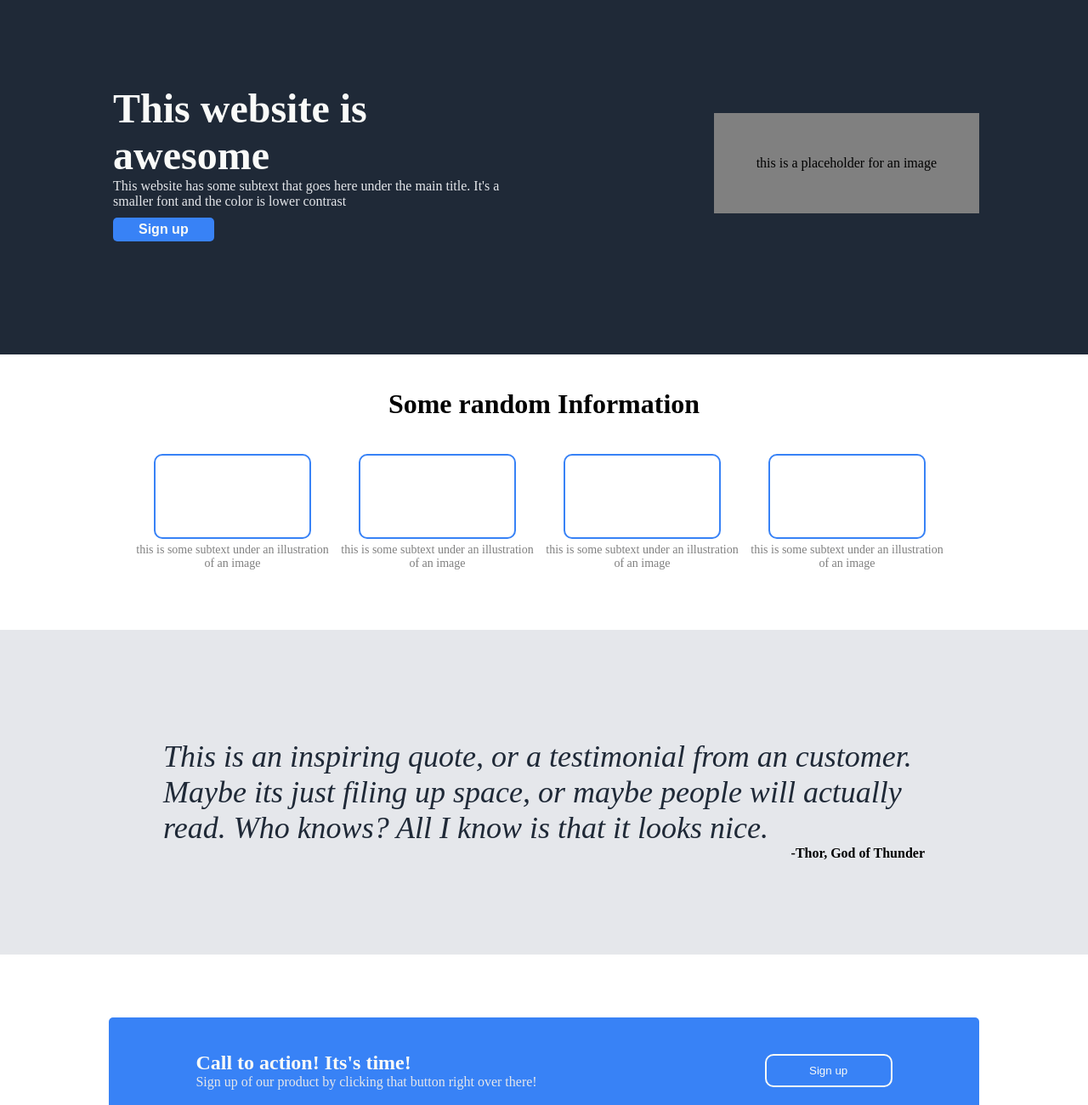
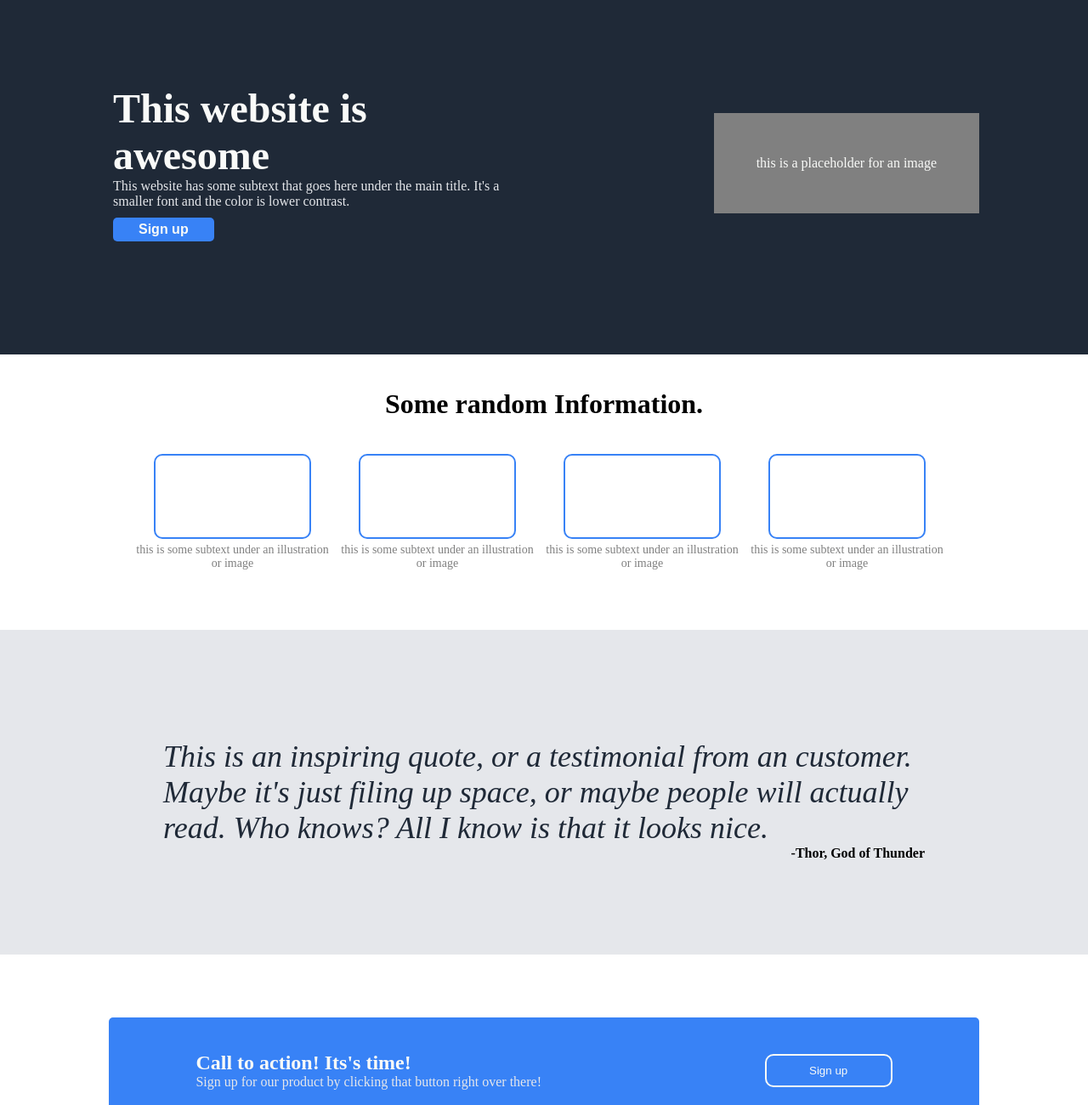
Before and after one commit to debbie1505/landing-page, a plain HTML site: page index.html in a window 1280 px wide. Shown: the part 80-1380 px from the top of the page at 85% size. Drawn offline with Linux system fonts and the light colour scheme.

Commit message:
Fix: Some grammar error and a little typography
I fixed some grammatical error and changed the text to match the
original website. I also changed the color of the hero image placeholder
text to match the original. Overall, the changes were minor.

```diff
--- a/index.css
+++ b/index.css
@@ -94,6 +94,7 @@ li {
 .hero-img {
   background-color: gray;
   padding: 50px;
+  color: var(--whitish);
 }
 
 /*Information center*/
--- a/index.html
+++ b/index.html
@@ -26,7 +26,7 @@
           <h1>This website is awesome</h1>
           <p>
             This website has some subtext that goes here under the main title.
-            It's a smaller font and the color is lower contrast
+            It's a smaller font and the color is lower contrast.
           </p>
           <button class="hero-button">Sign up</button>
         </div>
@@ -36,23 +36,23 @@
 
     <!--boxes-->
     <div class="box-container">
-      <h1>Some random Information</h1>
+      <h1>Some random Information.</h1>
       <section class="boxes">
         <div class="box-sections">
           <div class="box"></div>
-          <p>this is some subtext under an illustration of an image</p>
+          <p>this is some subtext under an illustration or image</p>
         </div>
         <div class="box-sections">
           <div class="box"></div>
-          <p>this is some subtext under an illustration of an image</p>
+          <p>this is some subtext under an illustration or image</p>
         </div>
         <div class="box-sections">
           <div class="box"></div>
-          <p>this is some subtext under an illustration of an image</p>
+          <p>this is some subtext under an illustration or image</p>
         </div>
         <div class="box-sections">
           <div class="box"></div>
-          <p>this is some subtext under an illustration of an image</p>
+          <p>this is some subtext under an illustration or image</p>
         </div>
       </section>
     </div>
@@ -62,7 +62,7 @@
         <div>
           <p class="quote-text">
             This is an inspiring quote, or a testimonial from an customer. Maybe
-            its just filing up space, or maybe people will actually read. Who
+            it's just filing up space, or maybe people will actually read. Who
             knows? All I know is that it looks nice.
           </p>
           <p class="quote-author">-Thor, God of Thunder</p>
@@ -74,7 +74,7 @@
         <div class="call-to-action-text">
           <h1>Call to action! Its's time!</h1>
           <p>
-            Sign up of our product by clicking that button right over there!
+            Sign up for our product by clicking that button right over there!
           </p>
         </div>
         <button class="call-to-action-button">Sign up</button>
```
